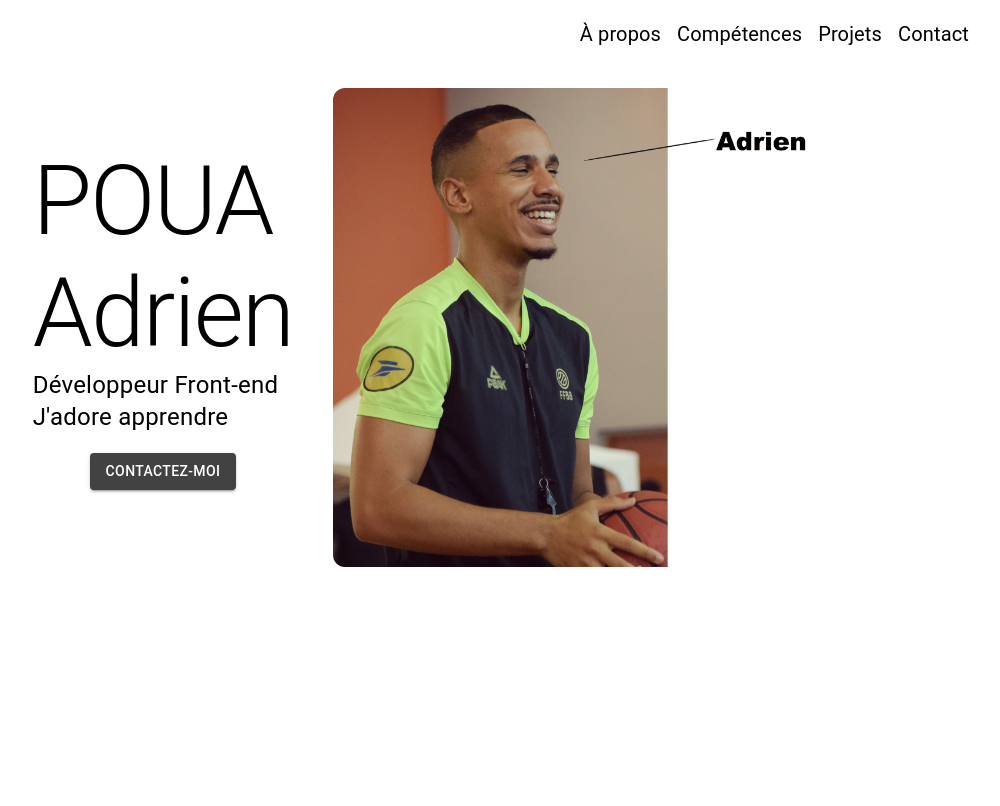
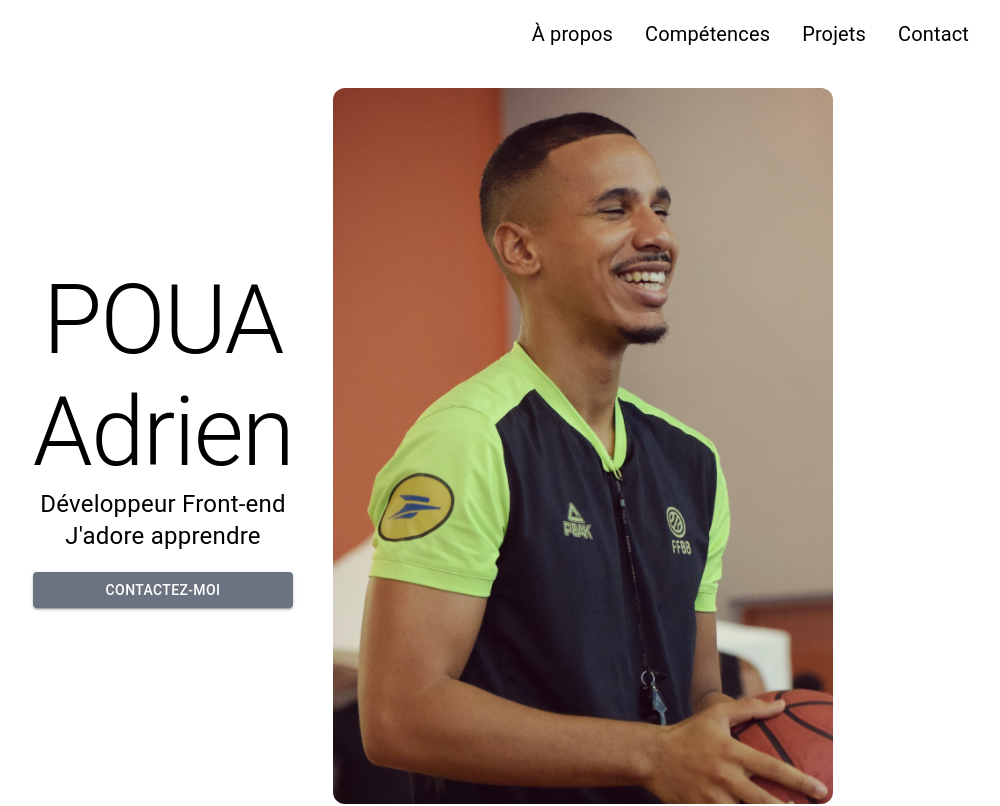
Before and after one commit to AdrienPoua/next_portfolio, a Next.js app: page / in a window 1280 px wide. Shown: the top 806 px of the page, without its empty margins (255-1255 px from the left). Built offline with nearby package versions, Linux system fonts and the light colour scheme.

Commit message:
small fix

```diff
--- a/package.json
+++ b/package.json
@@ -18,7 +18,8 @@
     "next": "14.2.4",
     "nodemailer": "^6.9.14",
     "react": "^18",
-    "react-dom": "^18"
+    "react-dom": "^18",
+    "uuidv4": "^6.2.13"
   },
   "devDependencies": {
     "@types/node": "^20",
--- a/src/app/theme.tsx
+++ b/src/app/theme.tsx
@@ -8,15 +8,13 @@ const theme = createTheme({
       styleOverrides: {
         root: {
           "&.MuiButton-contained": {
-            backgroundColor: "#424242", // Utilisation d'une couleur hexadécimale valide
+            backgroundColor: "#6b7280", // Utilisation d'une couleur hexadécimale valide
             color: "white",
             borderColor: "gray",
-          },
-          "&.Mui-disabled": {
-            backgroundColor: "#424242", // Utilisation d'une couleur hexadécimale valide
-            color: "white",
-            borderColor: "gray",
-          },
+            "&:hover": {
+              backgroundColor: "#4b5563",
+            },
+          }
         },
       },
     },
--- a/src/components/ContactLinks.tsx
+++ b/src/components/ContactLinks.tsx
@@ -3,13 +3,14 @@ import React from 'react'
 import { contact } from '@/data'
 import Image from 'next/image'
 import Link from 'next/link'
+import { v4 as uuidv4 } from 'uuid'
 
 export default function ContactLinks() {
     return (
         <Box className="flex flex-col gap-5 shrink-1 w-fit">
             {
                 contact.map((item, index) => (
-                    <Link href={Object.values(item)[0]} key={index} target="_blank" rel="noreferrer" className="overflow-hidden rounded-full aspect-square">
+                    <Link href={Object.values(item)[0]} key={uuidv4()} target="_blank" rel="noreferrer" className="overflow-hidden rounded-full aspect-square">
                         <Image src={Object.values(item)[1]} alt={Object.keys(item)[0]} className="w-10 h-10 mb-4" />
                     </Link>
                 ))
--- a/src/components/DesktopNav.tsx
+++ b/src/components/DesktopNav.tsx
@@ -12,7 +12,7 @@ const CustomLink = ({ href, children }: { href: string, children: React.ReactNod
 export default function DesktopNav() {
   return (
     <Box component="nav" className="py-5 px-10 bg-white">
-      <Box className="flex items-center justify-end">
+      <Box className="flex items-center justify-end gap-4">
         <CustomLink href="#about">À propos</CustomLink>
         <CustomLink href="#compétences">Compétences</CustomLink>
         <CustomLink href="#projets">Projets</CustomLink>
--- a/src/components/Header.tsx
+++ b/src/components/Header.tsx
@@ -3,10 +3,11 @@ import React from "react";
 import DesktopNav from "@/components/DesktopNav";
 import MobileNav from "@/components/MobileNav";
 import { useMediaQuery, Theme, Box } from "@mui/material";
+import useIsMobile  from "@/hooks/useMobile";
 
 
 export default function Header() {
-  const isMobile = useMediaQuery((theme: Theme) => theme.breakpoints.down("sm"));
+  const isMobile = useIsMobile();
   return (
     <Box component="header" id="back-to-top-anchor">
       {isMobile ? <MobileNav /> : <DesktopNav />}
--- a/src/components/HeroSection.tsx
+++ b/src/components/HeroSection.tsx
@@ -1,34 +1,35 @@
+"use client";
 import { Box, Button, Typography } from '@mui/material';
 import Link from 'next/link';
 import Image from 'next/image';
 import React from 'react';
 import Adrien from '@public/poua_adrien.jpg';
+import useIsMobile from '@/hooks/useMobile';
 
-const Moi = () => {
+const Btn = () => {
   return (
-    <Box className="">
+    <Button variant="contained" color="primary" className="my-5 w-full ">
+      Contactez-moi
+    </Button>)
+}
+export default function HeroSection() {
+  const isMobile = useIsMobile();
+  return (
+    <Box className="flex flex-col md:flex-row py-5 bg-white text-black justify-center gap-10" component="main">
+      <Box className="flex flex-col justify-center ms-24 ">
+        <Typography variant="h1" className="text-center">
+          POUA <br /> Adrien
+        </Typography>
+        <Typography className="text-2xl text-center">Développeur Front-end</Typography>
+        <Typography className="text-2xl text-center">J&apos;adore apprendre</Typography>
+        <Link href="#contact" passHref className="w-full mx-auto">
+          { !isMobile && <Btn />}
+        </Link>
+      </Box>
+      <Box className="flex justify-center items-center">
+        <Image src={Adrien} alt="placeholder" width={500} height={500} className='rounded-xl overflow-hidden' />
+      </Box>
+          { isMobile && <Btn />}
     </Box>
   );
 }
-
-export default function HeroSection() {
-  return (
-    <Box className="flex py-5 bg-white text-black justify-center gap-10" component="main">
-      <Box className="flex flex-col justify-center ms-24">
-        <Typography variant="h1">
-          POUA <br /> Adrien
-        </Typography>
-        <Typography className="text-2xl">Développeur Front-end</Typography>
-        <Typography className="text-2xl">J&apos;adore apprendre</Typography>
-        <Link href="#contact" passHref className="w-fit mx-auto">
-          <Button variant="contained" color="primary" className="my-5 ">
-            Contactez-moi
-          </Button>
-        </Link>
-      </Box>
-      <Box className="flex justify-center items-center">
-        <Image src={Adrien} alt="placeholder" width={500} height={500} className='rounded-xl overflow-hidden'/>
-      </Box>
-    </Box>
-  );
-}
--- a/src/components/MobileNav.tsx
+++ b/src/components/MobileNav.tsx
@@ -10,8 +10,8 @@ type CustomLinkProps = {
 
 const CustomLink = ({ href, title, setIsOpen }: CustomLinkProps) => {
   return (
-    <ListItem>
-      <Link href={'#' + href} onClick={() => setIsOpen(false)}>
+    <ListItem className="bg-gray-500 px-10 py-5 hover:bg-gray-300 transition-colors duration-150 shadow-2xl">
+      <Link href={'#' + href} onClick={() => setIsOpen(false)} className="text-black no-underline">
         {title}
       </Link>
     </ListItem>
@@ -21,7 +21,7 @@ const CustomLink = ({ href, title, setIsOpen }: CustomLinkProps) => {
 export default function MobileNav() {
   const [isOpen, setIsOpen] = useState(false);
   return (
-    <Container component="nav" className="flex items-center justify-end">
+    <Container component="nav" className="flex items-center justify-end bg-white">
       <Button onClick={() => setIsOpen(true)}>
         <MenuIcon className="text-6xl" />
       </Button>
@@ -30,9 +30,10 @@ export default function MobileNav() {
         open={isOpen}
         onClose={() => setIsOpen(false)}>
         <Box>
-          <List className="flex flex-col">
+          <List className="flex flex-col p-0">
             <CustomLink href="about" title="About" setIsOpen={setIsOpen} />
-            <CustomLink href="projects" title="Projects" setIsOpen={setIsOpen} />
+            <CustomLink href="compétences" title="Projects" setIsOpen={setIsOpen} />
+            <CustomLink href="projets" title="Contact" setIsOpen={setIsOpen} />
             <CustomLink href="contact" title="Contact" setIsOpen={setIsOpen} />
           </List>
         </Box>
--- /dev/null
+++ b/src/hooks/useMobile.tsx
@@ -0,0 +1,16 @@
+import { useState, useEffect } from "react";
+import { useMediaQuery, Theme } from "@mui/material";
+
+const useIsMobile = () => {
+    const [isMobile, setIsMobile] = useState(false);
+
+    const isMobileQuery = useMediaQuery((theme: Theme) => theme.breakpoints.down("md"));
+
+    useEffect(() => {
+        setIsMobile(isMobileQuery);
+    }, [isMobileQuery]);
+
+    return isMobile;
+};
+
+export default useIsMobile;
```
Also changed, not shown: public/poua_adrien.jpg, 1 other file (tests, documents, lock files or other folders).
